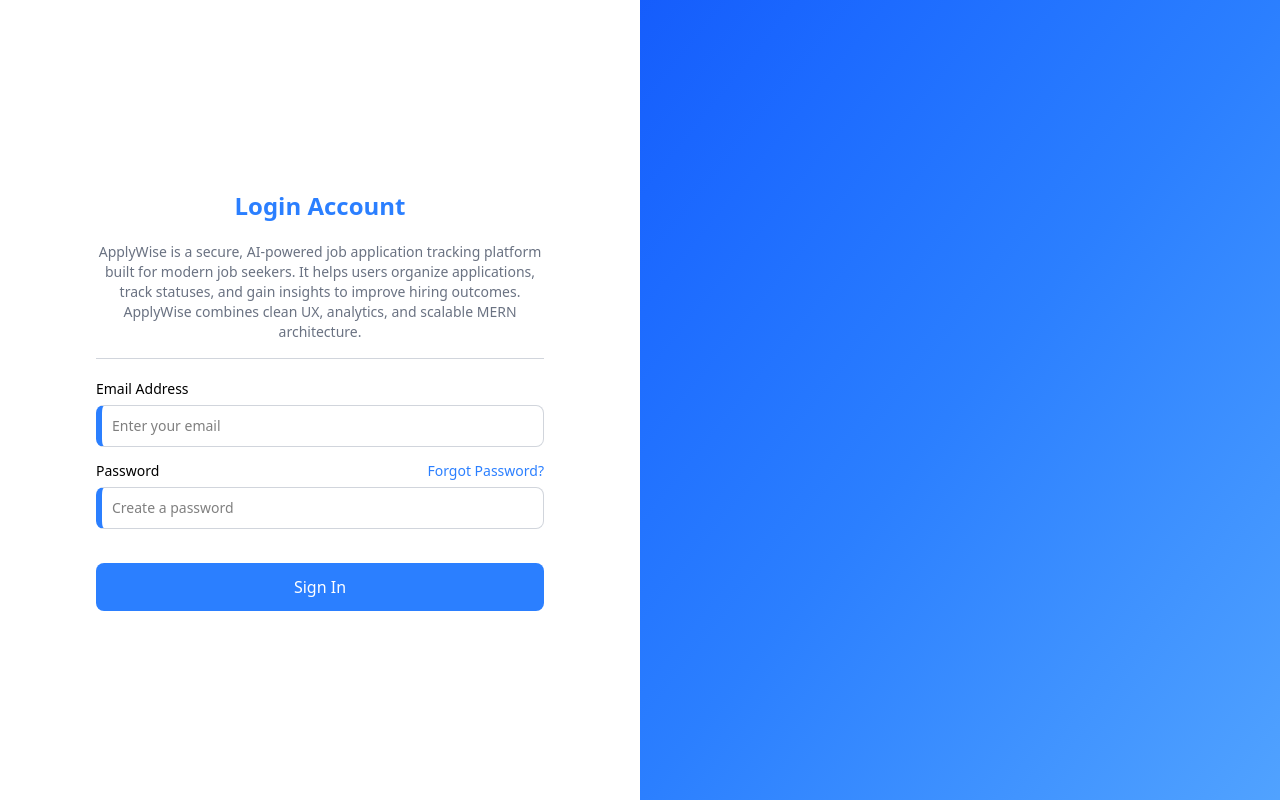
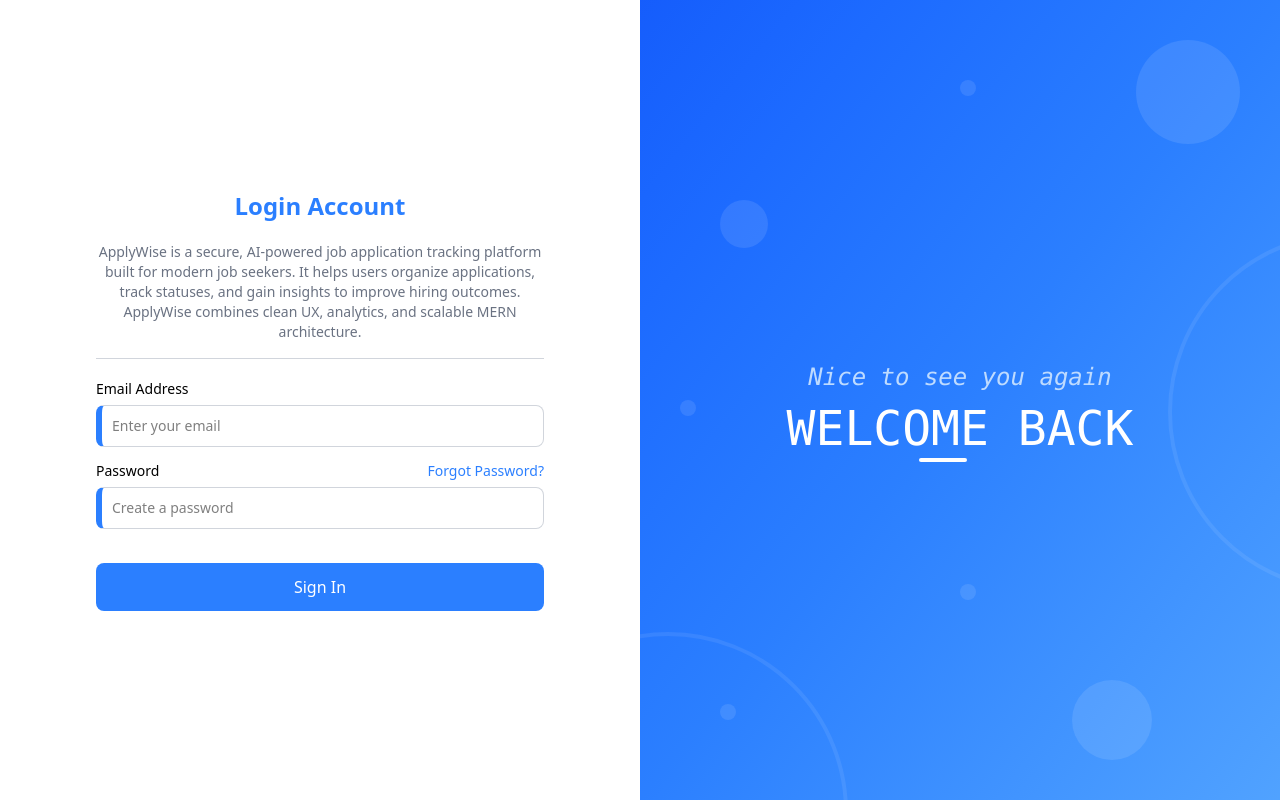
Before and after one commit to mdqasim786/ApplyWise-AI-Job-Application-Tracker, a React (Vite) app in the folder client/client/: page /signin in a window 1280 px wide. Built offline with nearby package versions, Linux system fonts and the light colour scheme.

Commit message:
designing right side of signin page

```diff
--- a/client/client/src/Pages/Signin.jsx
+++ b/client/client/src/Pages/Signin.jsx
@@ -1,4 +1,4 @@
-import logo from '../assets/logo.png';
+
 
 function Signin(){
   return (
@@ -7,7 +7,6 @@
       <div className="flex flex-col md:flex-row h-screen overflow-hidden">
         <div className="w-full md:w-1/2 bg-white flex flex-col justify-center p-6 sm:p-8 md:p-10 lg:p-12">
           <div className="max-w-md w-full mx-auto">
-            {/* <img src={logo} className="h-12 md:h-14 mb-6 object-contain" alt="ApplyWise Logo" style={{ maxWidth:  '100%' }} /> */}
             <h3 className='font-semibold text-xl md:text-2xl text-blue-500 text-center mb-5'>Login Account</h3>
             <p className='mt-2 text-sm text-gray-500 text-center'>ApplyWise is a secure, AI-powered job application tracking   platform built for modern job seekers.
               It helps users organize applications, track statuses, and gain insights to improve hiring outcomes.   ApplyWise combines clean UX, analytics, and scalable MERN   architecture.</p>
@@ -49,9 +48,29 @@
         </div>
 
       {/* Right Side Design */}
-      <div className="hidden md:flex w-full md:w-1/2 bg-gradient-to-br from-blue-600 via-blue-500 to-blue-400 flex-col items-start justify-center p-8 lg:p-12 xl:p-16 relative overflow-hidden">
+      <div className="hidden md:flex w-full md:w-1/2 bg-gradient-to-br from-blue-600 via-blue-500 to-blue-400 items-center justify-center p-8 lg:p-12 xl:p-16 relative overflow-hidden">
 
-      </div>
+          <div className="absolute top-10 right-10 w-24 h-24 lg:w-26 lg:h-26 bg-white opacity-10 rounded-full"></div>
+          <div className="absolute bottom-0 left-10 w-90 h-90 border-4 border-white opacity-8 rounded-full translate-y-48 -translate-x-48"></div>
+
+          <div className="absolute top-20 left-1/2 w-20 h-20 lg:w-4 lg:h-4 bg-white opacity-10 rounded-full"></div>
+          <div className="absolute top-1/2 left-10 w-16 h-16 lg:w-4 lg:h-4 bg-white opacity-10 rounded-full"></div>
+          <div className="absolute bottom-10 right-32 w-20 h-20 lg:w-20 lg:h-20 bg-white opacity-10 rounded-full"></div>
+          <div className="absolute bottom-1/4 left-1/2 w-12 h-12 lg:w-4 lg:h-4 bg-white opacity-10 rounded-full"></div>
+          <div className="absolute bottom-1/2 left-180 w-90 h-90 border-4 border-white opacity-8 rounded-full translate-y-48 -translate-x-48"></div>
+          <div className="absolute top-1/4 right-1/2 left-1/8 w-12 h-12 lg:w-12 lg:h-12 bg-white opacity-10 rounded-full"></div>
+          <div className="absolute bottom-20 left-20 w-16 h-16 lg:w-4 lg:h-4 bg-white opacity-10 rounded-full"></div>
+
+
+
+          <div className="z-10 text-center">
+            <h1 className="text-white text-4xl lg:text-5xl xl:text-5xl leading-tight font-mono">
+              <span className="text-blue-200 italic xl:text-2xl">Nice to see you again</span><br />
+              WELCOME BACK<br />
+            </h1>
+            <hr className="text-white w-12 ml-33 border-t-4 border-white rounded"></hr>
+          </div>
+        </div>
       </div>
     </>
   )
```
